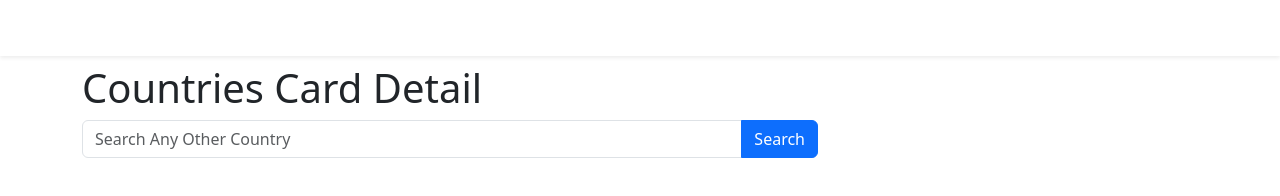
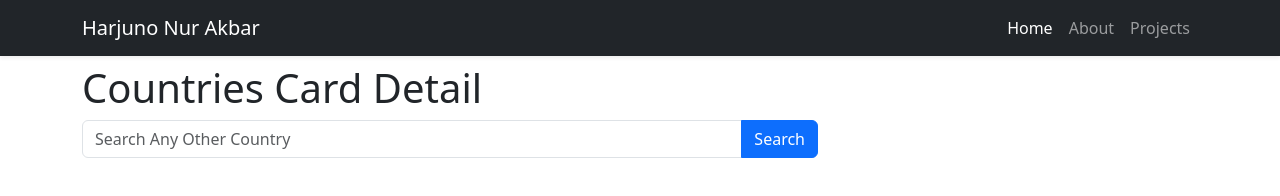
Before and after one commit to junonurakbar/junonurakbar.github.io, a plain HTML site: page countries.html in a window 1280 px wide. Drawn offline with nearby package versions, Linux system fonts and the light colour scheme.

Commit message:
Update countries.html

```diff
--- a/countries.html
+++ b/countries.html
@@ -11,7 +11,7 @@
 
 </head>
 <body>
-    <nav class="navbar navbar-expand-lg navbar-dark shadow-sm fixed-top">
+    <nav class="navbar navbar-expand-lg navbar-dark shadow-sm fixed-top bg-dark">
         <div class="container">
           <a class="navbar-brand" href="./index.html">Harjuno Nur Akbar</a>
           <button
```
